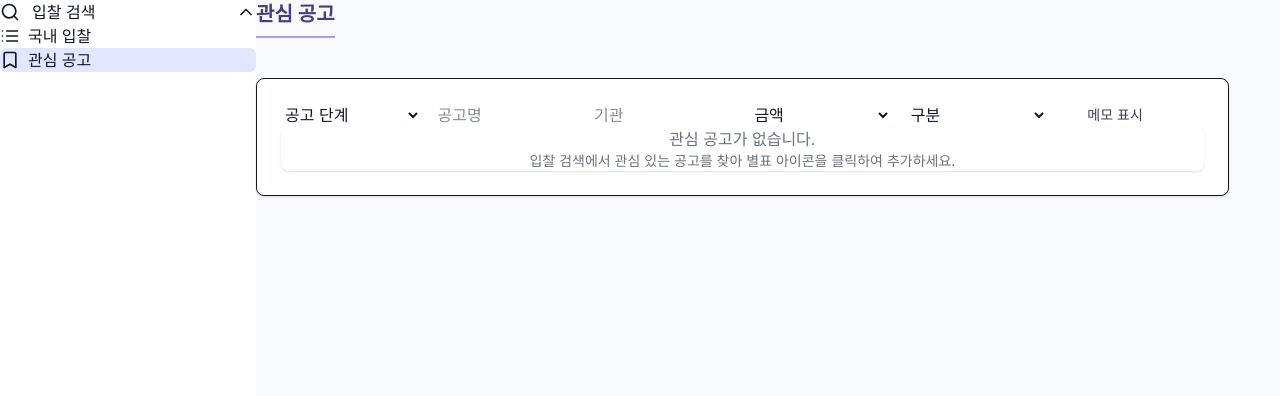
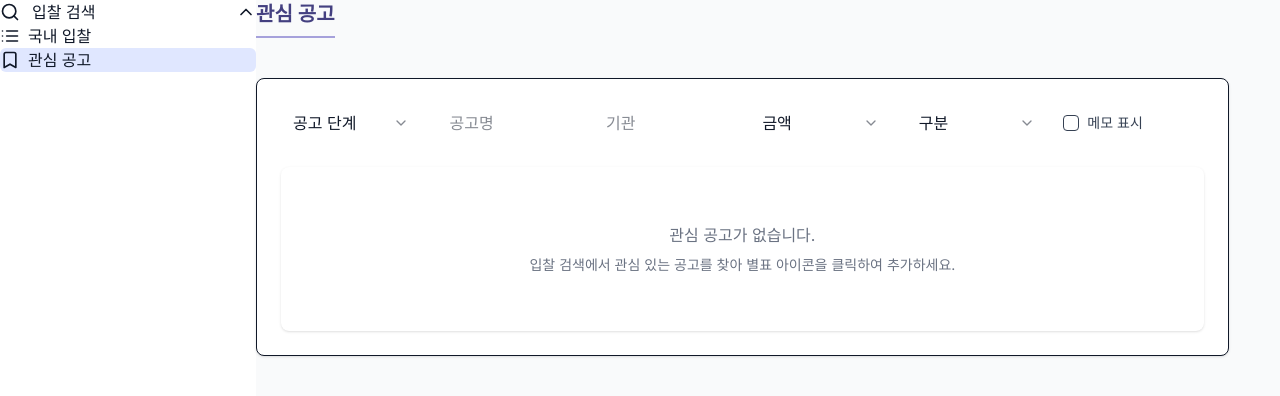
Before and after one commit to GomgomKim/cliwant-demo, a Next.js app: page /favorites in a window 1280 px wide. Shown: the top 396 px of the page. Built offline with nearby package versions, Linux system fonts and the light colour scheme.

Commit message:
feat: 즐겨찾기 페이지 제작

```diff
--- a/src/shared/ui/Select.tsx
+++ b/src/shared/ui/Select.tsx
@@ -111,14 +111,14 @@ const SelectItem = React.forwardRef<
   <SelectPrimitive.Item
     ref={ref}
     className={cn(
-      'focus:bg-accent focus:text-accent-foreground relative flex w-full cursor-pointer items-center rounded-sm px-4 py-2 text-sm text-white outline-none select-none focus:bg-[#4285F4] focus:text-white data-[disabled]:pointer-events-none data-[disabled]:opacity-50',
+      'focus:bg-accent focus:text-accent-foreground relative flex w-full cursor-pointer items-center rounded-sm px-4 py-2 text-sm text-black outline-none select-none focus:bg-[#4285F4] focus:text-white data-[disabled]:pointer-events-none data-[disabled]:opacity-50',
       className
     )}
     {...props}
   >
     <span className="relative !mr-2 flex h-3.5 w-3.5 items-center justify-center">
       <SelectPrimitive.ItemIndicator>
-        <Check className="h-4 w-4" />
+        <Check className="h-4 w-4 text-black" />
       </SelectPrimitive.ItemIndicator>
     </span>
 
--- a/src/views/favorite-bids/FavoriteBidsView.tsx
+++ b/src/views/favorite-bids/FavoriteBidsView.tsx
@@ -6,6 +6,8 @@ import { DUMMY_BID_DATA } from '@/features/bid-search/model/data';
 import { BidItem } from '@/features/bid-search/model/types';
 import { useFavoriteStore } from '@/features/favorites/model/favoriteStore';
 import { Checkbox } from '@/shared/ui/Checkbox';
+import { Input } from '@/shared/ui/Input';
+import { Select, SelectTrigger, SelectContent, SelectItem, SelectValue } from '@/shared/ui/Select';
 
 import { BID_TYPE_OPTIONS, BUDGET_OPTIONS, STATUS_OPTIONS } from './model/constants';
 import { FavoriteBidsTable } from './ui/FavoriteBidsTable';
@@ -86,67 +88,71 @@ export function FavoriteBidsView() {
         </div>
       </div>
 
-      <div className="!mt-6 mr-5 w-[95%] !rounded-lg !border !bg-white !p-6 !shadow-sm">
+      <div className="!mt-6 !mr-5 !w-[95%] !rounded-lg !border !bg-white !p-6 !shadow-sm">
         {/* 상단 필터 */}
-        <div className="mb-6 grid grid-cols-6 items-center gap-4">
-          <select
-            className="border px-3 py-2"
-            value={filterBidType}
-            onChange={e => setFilterBidType(e.target.value)}
-          >
-            <option value="">공고 단계</option>
+        <div className="!mb-6 grid grid-cols-6 items-center gap-4">
+          <Select value={filterBidType} onValueChange={val => setFilterBidType(val)}>
+            <SelectTrigger className="!px-3 !py-2">
+              <SelectValue placeholder="공고 단계" />
+            </SelectTrigger>
+            <SelectContent className="!border !border-gray-200 !bg-white !shadow-md">
               {BID_TYPE_OPTIONS.map(opt => (
-              <option key={opt} value={opt}>
+                <SelectItem key={opt} value={opt}>
                   {opt}
-              </option>
+                </SelectItem>
               ))}
-          </select>
-          <input
+            </SelectContent>
+          </Select>
+          <Input
             type="text"
             placeholder="공고명"
-            className="border px-3 py-2"
+            className="!px-3 !py-2"
             value={filterTitle}
             onChange={e => setFilterTitle(e.target.value)}
           />
-          <input
+          <Input
             type="text"
             placeholder="기관"
-            className="border px-3 py-2"
+            className="!px-3 !py-2"
             value={filterOrg}
             onChange={e => setFilterOrg(e.target.value)}
           />
-          <select
-            className="border px-3 py-2"
-            value={filterBudget}
-            onChange={e => setFilterBudget(Number(e.target.value))}
+          <Select
+            value={filterBudget.toString()}
+            onValueChange={val => setFilterBudget(Number(val))}
           >
+            <SelectTrigger className="!px-3 !py-2">
+              <SelectValue />
+            </SelectTrigger>
+            <SelectContent className="!border !border-gray-200 !bg-white !shadow-md">
               {BUDGET_OPTIONS.map(opt => (
-              <option key={opt.value} value={opt.value}>
+                <SelectItem key={opt.value} value={String(opt.value)}>
                   {opt.label}
-              </option>
+                </SelectItem>
               ))}
-          </select>
-          <select
-            className="border px-3 py-2"
-            value={filterStatus}
-            onChange={e => setFilterStatus(e.target.value)}
-          >
-            <option value="">구분</option>
+            </SelectContent>
+          </Select>
+          <Select value={filterStatus} onValueChange={val => setFilterStatus(val)}>
+            <SelectTrigger className="!px-3 !py-2">
+              <SelectValue placeholder="구분" />
+            </SelectTrigger>
+            <SelectContent className="!border !border-gray-200 !bg-white !shadow-md">
               {STATUS_OPTIONS.map(opt => (
-              <option key={opt} value={opt}>
+                <SelectItem key={opt} value={opt}>
                   {opt}
-              </option>
+                </SelectItem>
               ))}
-          </select>
+            </SelectContent>
+          </Select>
           {/* 메모 표시 토글 */}
-          <div className="flex items-center gap-2">
+          <div className="!flex !items-center !gap-2">
             <Checkbox
               id="show-memo"
               checked={showMemo}
               onCheckedChange={val => setShowMemo(!!val)}
-              className="h-4 w-4 rounded border border-gray-300"
+              className="!h-4 !w-4 !rounded !border !border-gray-700"
             />
-            <label htmlFor="show-memo" className="text-sm text-gray-700">
+            <label htmlFor="show-memo" className="!text-sm !text-gray-700">
               메모 표시
             </label>
           </div>
--- a/src/views/favorite-bids/ui/FavoriteBidsTable.tsx
+++ b/src/views/favorite-bids/ui/FavoriteBidsTable.tsx
@@ -1,15 +1,14 @@
-import { Trash2, Plus } from 'lucide-react';
+import { Plus, Trash2, CheckCircle } from 'lucide-react';
+import { useRouter } from 'next/navigation';
 import React, { useState } from 'react';
 
 import { Pagination } from '@/features/bid-search/ui';
 import { Button } from '@/shared/ui/Button';
 import { Input } from '@/shared/ui/Input';
 import { Select, SelectContent, SelectItem, SelectTrigger, SelectValue } from '@/shared/ui/Select';
+import { Toast } from '@/shared/ui/Toast';
 
-import { TABLE_HEADERS } from '../model/constants';
-import { BUDGET_OPTIONS } from '../model/constants';
-import { STATUS_OPTIONS, BID_TYPE_OPTIONS } from '../model/constants';
-import { REVIEW_STATUS_OPTIONS } from '../model/constants';
+import { REVIEW_STATUS_OPTIONS, TABLE_HEADERS } from '../model/constants';
 import { FavoriteBidsTableProps } from '../model/types';
 
 export function FavoriteBidsTable({
@@ -23,6 +22,7 @@ export function FavoriteBidsTable({
   onDelete,
   showMemo,
 }: FavoriteBidsTableProps) {
+  const router = useRouter();
   // memo data state
   const [memoData, setMemoData] = useState<
     Record<
@@ -35,6 +35,9 @@ export function FavoriteBidsTable({
       }
     >
   >({});
+
+  // Toast 상태 관리
+  const [showToast, setShowToast] = useState(false);
 
   const handleAddTag = (id: number) => {
     const tag = prompt('추가할 태그 입력');
@@ -59,18 +62,32 @@ export function FavoriteBidsTable({
     }));
   };
 
+  const handleEdit = (id: number) => {
+    console.log('수정', memoData[id]);
+    setShowToast(true);
+  };
+
   return (
-    <div className="overflow-x-auto rounded-lg bg-white p-6 shadow-sm">
+    <div className="!overflow-x-auto !rounded-lg !bg-white !p-6 !shadow-sm">
+      <Toast
+        title="수정되었습니다"
+        icon={<CheckCircle className="!h-5 !w-5 !text-green-600" />}
+        isVisible={showToast}
+        onClose={() => setShowToast(false)}
+        position="top"
+        autoCloseTime={2000}
+      />
+
       {bids.length > 0 ? (
         <>
-          <table className="min-w-full divide-y divide-gray-200">
-            <thead className="h-8">
-              <tr className="bg-[rgb(166,161,219)] text-white">
+          <table className="!min-w-full !divide-y !divide-gray-200">
+            <thead className="!h-8">
+              <tr className="!bg-[rgb(166,161,219)] !text-white">
                 {TABLE_HEADERS.map(header => (
                   <th
                     key={header.id}
-                    className={`px-6 py-3 text-left text-xs font-medium uppercase${
-                      header.sortable ? 'cursor-pointer' : ''
+                    className={`!px-6 !py-3 !text-left !text-xs !font-medium !uppercase${
+                      header.sortable ? '!cursor-pointer' : ''
                     }`}
                     onClick={() => header.sortable && onSort(header.key!)}
                   >
@@ -80,60 +97,70 @@ export function FavoriteBidsTable({
                 ))}
               </tr>
             </thead>
-            <tbody className="divide-y divide-gray-200 bg-white">
+            <tbody className="!divide-y !divide-gray-200 !bg-white">
               {bids.map(bid => (
                 <React.Fragment key={bid.id}>
-                  <tr className="hover:bg-gray-50">
+                  <tr
+                    onClick={() => router.push(`/bids/${bid.id}`)}
+                    className="!hover:bg-gray-50 !cursor-pointer"
+                  >
                     {TABLE_HEADERS.map(header => {
                       switch (header.id) {
                         case 'bidType':
                           return (
-                            <td key="bidType" className="px-6 py-4 text-sm text-gray-700">
+                            <td key="bidType" className="!px-6 !py-4 !text-sm !text-gray-700">
                               {bid.bidType}
                             </td>
                           );
                         case 'status':
                           return (
-                            <td key="status" className="px-6 py-4 text-sm text-gray-700">
+                            <td key="status" className="!px-6 !py-4 !text-sm !text-gray-700">
                               {bid.status}
                             </td>
                           );
                         case 'title':
                           return (
-                            <td key="title" className="px-6 py-4 text-sm text-gray-900">
+                            <td key="title" className="!px-6 !py-4 !text-sm !text-gray-900">
                               {bid.title}
                             </td>
                           );
                         case 'budget':
                           return (
-                            <td key="budget" className="px-6 py-4 text-sm text-gray-700">
+                            <td key="budget" className="!px-6 !py-4 !text-sm !text-gray-700">
                               {bid.budget}
                             </td>
                           );
                         case 'organization':
                           return (
-                            <td key="organization" className="px-6 py-4 text-sm text-gray-700">
+                            <td key="organization" className="!px-6 !py-4 !text-sm !text-gray-700">
                               {bid.organization}
                             </td>
                           );
                         case 'publishedDate':
                           return (
-                            <td key="publishedDate" className="px-6 py-4 text-sm text-gray-700">
+                            <td key="publishedDate" className="!px-6 !py-4 !text-sm !text-gray-700">
                               {bid.publishedDate}
                             </td>
                           );
                         case 'deadline':
                           return (
-                            <td key="deadline" className="px-6 py-4 text-sm text-gray-700">
+                            <td key="deadline" className="!px-6 !py-4 !text-sm !text-gray-700">
                               {bid.deadline}
                             </td>
                           );
                         case 'delete':
                           return (
-                            <td key="delete" className="px-6 py-4 text-sm text-gray-700">
-                              <button onClick={() => onDelete(bid.id)}>
-                                <Trash2 className="h-5 w-5 text-black" />
-                              </button>
+                            <td key="delete" className="!px-6 !py-4 !text-sm !text-gray-700">
+                              <Button
+                                variant="unstyled"
+                                onClick={e => {
+                                  e.stopPropagation();
+                                  onDelete(bid.id);
+                                }}
+                                className="!p-0"
+                              >
+                                <Trash2 className="!h-5 !w-5 !text-black" />
+                              </Button>
                             </td>
                           );
                         default:
@@ -142,39 +169,42 @@ export function FavoriteBidsTable({
                     })}
                   </tr>
                   {showMemo && (
-                    <tr className="bg-gray-100">
-                      <td colSpan={TABLE_HEADERS.length} className="px-6 py-4">
-                        <div className="flex flex-wrap items-center gap-4">
-                          <button
+                    <tr className="!bg-gray-100">
+                      <td colSpan={TABLE_HEADERS.length} className="!px-6 !py-4">
+                        <div className="!flex !flex-wrap !items-center !gap-4">
+                          <Button
+                            variant="unstyled"
                             onClick={() => handleAddTag(bid.id)}
-                            className="flex items-center gap-1 text-blue-600"
+                            className="!flex !items-center !gap-1 !text-blue-600"
                           >
-                            <Plus className="h-4 w-4" /> 태그 추가
-                          </button>
-                          <div className="flex gap-2">
+                            <Plus className="!h-4 !w-4 !cursor-pointer" /> 태그 추가
+                          </Button>
+                          <div className="!flex !min-w-[180px] !gap-2">
                             {memoData[bid.id]?.tags.map((tag, idx) => (
                               <span
                                 key={idx}
-                                className="rounded-full bg-indigo-100 px-2 py-1 text-xs"
+                                className="!rounded-full !bg-indigo-100 !px-2 !py-1 !text-xs"
                               >
                                 {tag}
                               </span>
                             ))}
                           </div>
+                          <div className="!flex !items-center !gap-1">
+                            <span className="!mr-2 !text-sm !text-gray-700">담당</span>
                             <Input
-                            placeholder="담당"
-                            className="w-32"
+                              className="!w-32"
                               value={memoData[bid.id]?.담당 || ''}
                               onChange={e => handleChange(bid.id, '담당', e.target.value)}
                             />
+                          </div>
                           <Select
                             value={memoData[bid.id]?.reviewStatus || ''}
                             onValueChange={val => handleChange(bid.id, 'reviewStatus', val)}
                           >
-                            <SelectTrigger className="w-40">
+                            <SelectTrigger className="!w-40">
                               <SelectValue placeholder="제안 상태" />
                             </SelectTrigger>
-                            <SelectContent>
+                            <SelectContent className="!border !border-gray-200 !bg-white !text-black !shadow-md">
                               {REVIEW_STATUS_OPTIONS.map(opt => (
                                 <SelectItem key={opt} value={opt}>
                                   {opt}
@@ -182,15 +212,18 @@ export function FavoriteBidsTable({
                               ))}
                             </SelectContent>
                           </Select>
+                          <div className="!flex !flex-1 !items-center !gap-1">
+                            <span className="!mr-2 !text-sm !text-gray-700">비고</span>
                             <Input
-                            placeholder="비고"
-                            className="flex-1"
+                              className="!flex-1"
                               value={memoData[bid.id]?.note || ''}
                               onChange={e => handleChange(bid.id, 'note', e.target.value)}
                             />
+                          </div>
                           <Button
-                            onClick={() => console.log('수정', memoData[bid.id])}
-                            className="px-3 py-1"
+                            onClick={() => handleEdit(bid.id)}
+                            className="!cursor-pointer !px-3 !py-1"
+                            variant="purple"
                           >
                             수정
                           </Button>
@@ -202,7 +235,7 @@ export function FavoriteBidsTable({
               ))}
             </tbody>
           </table>
-          <div className="mt-4">
+          <div className="!mt-4">
             <Pagination
               currentPage={currentPage}
               totalPages={totalPages}
@@ -211,9 +244,9 @@ export function FavoriteBidsTable({
           </div>
         </>
       ) : (
-        <div className="py-8 text-center text-gray-500">
-          <div className="mb-2">관심 공고가 없습니다.</div>
-          <div className="text-sm">
+        <div className="!py-8 !text-center !text-gray-500">
+          <div className="!mb-2">관심 공고가 없습니다.</div>
+          <div className="!text-sm">
             입찰 검색에서 관심 있는 공고를 찾아 별표 아이콘을 클릭하여 추가하세요.
           </div>
         </div>
```
Lines whose indentation alone changed are shown as unchanged.
